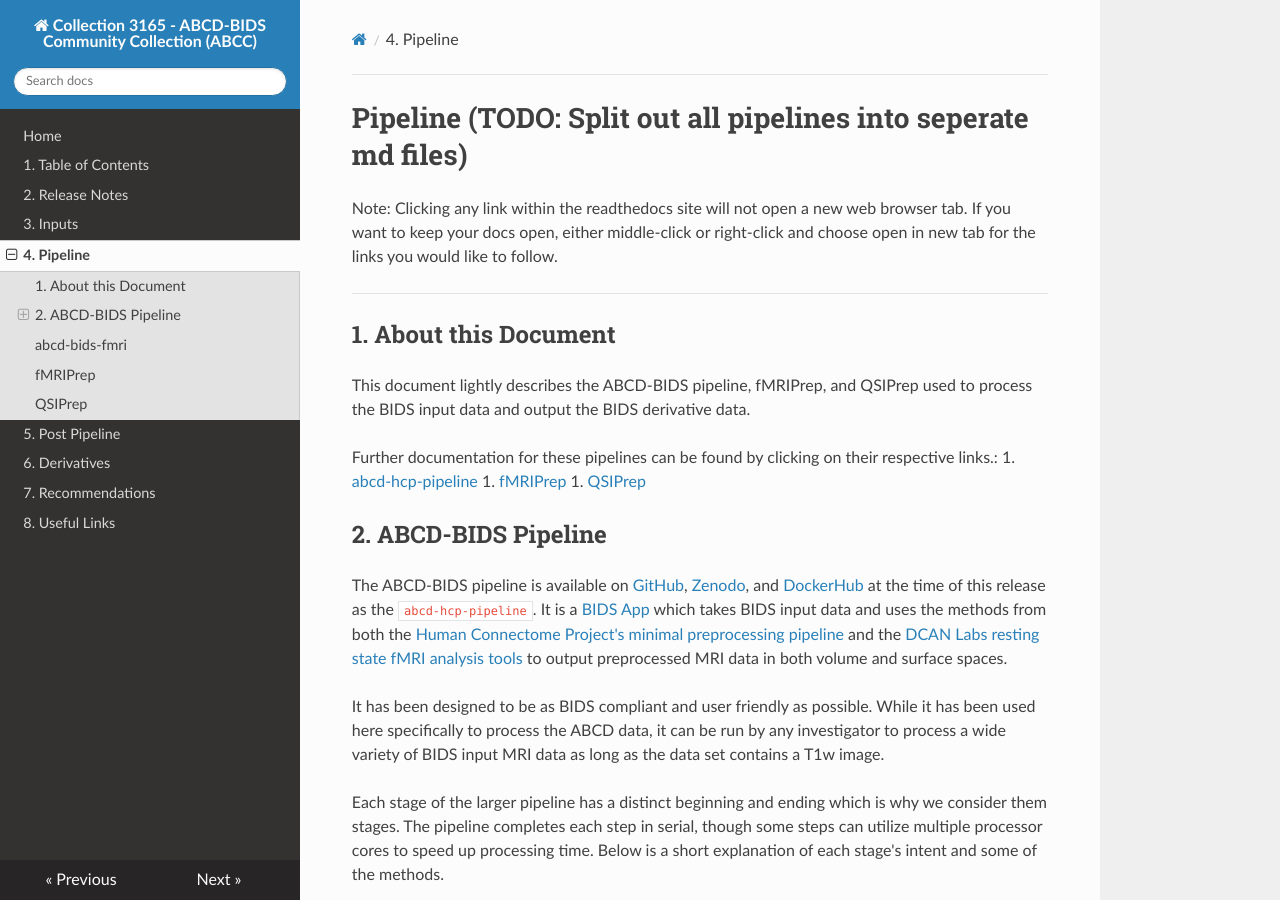
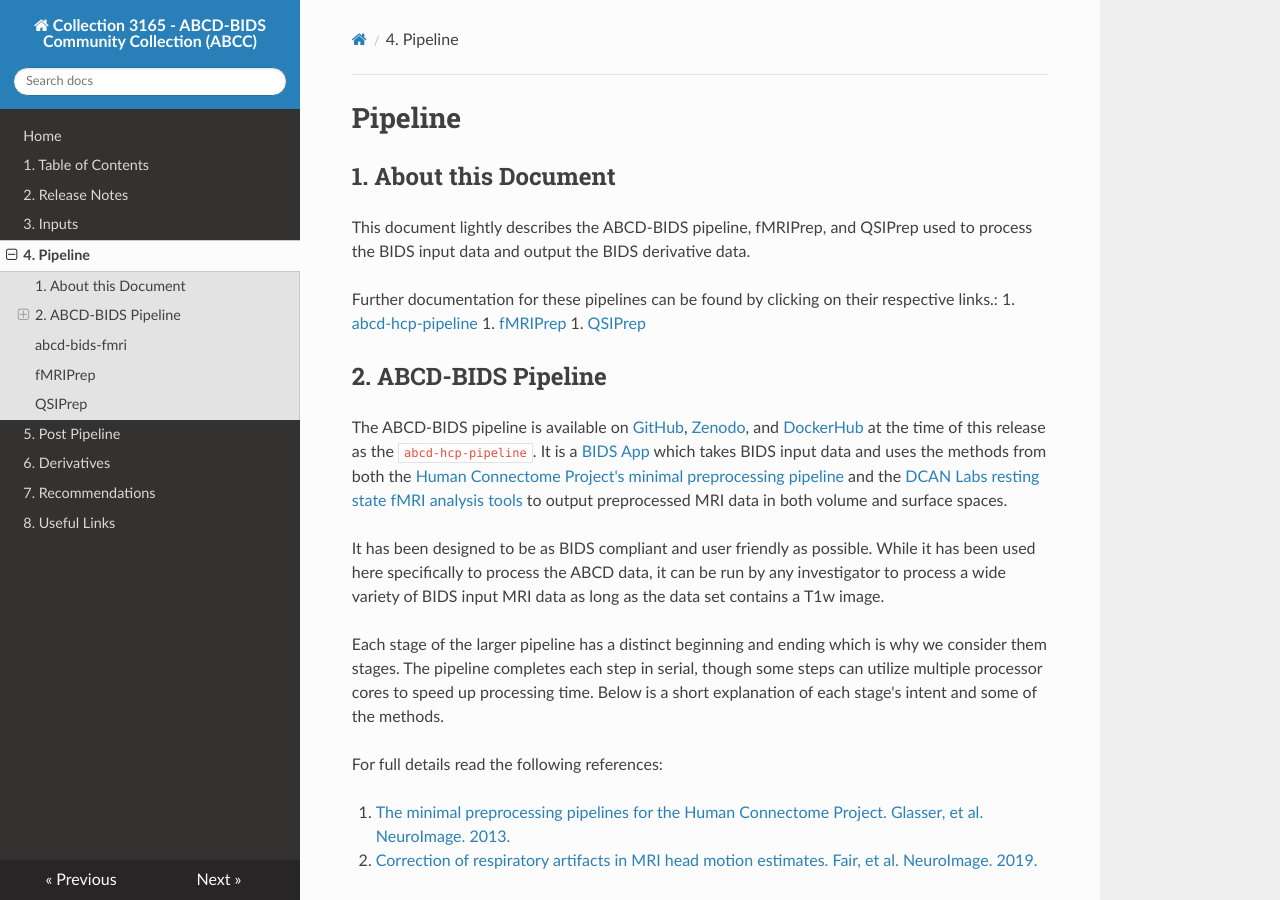
Before and after one commit to ABCD-STUDY/nda-abcd-collection-3165, an MkDocs documentation site: the page built from docs/pipelines.md, in a window 1280 px wide and 900 px high. Built offline with MkDocs 1.6.1, drawn with Linux system fonts in a browser that asks for light colours; nearby versions of some CDN libraries; some of the changed text lies outside the part shown.

Commit message:
Cleaned up TODOs

```diff
--- a/docs/pipelines.md
+++ b/docs/pipelines.md
@@ -1,8 +1,4 @@
-# Pipeline (TODO: Split out all pipelines into seperate md files)
-
-Note: Clicking any link within the readthedocs site will not open a new web browser tab.  If you want to keep your docs open, either middle-click or right-click and choose open in new tab for the links you would like to follow.
-
----
+# Pipeline
 
 ## 1. About this Document
 
```
Also changed, not shown: other parts of docs/pipelines.md (+1 -1 lines), docs/release_notes.md (+2 -2 lines), docs/tableofcontents.md (+1 -1 lines).
